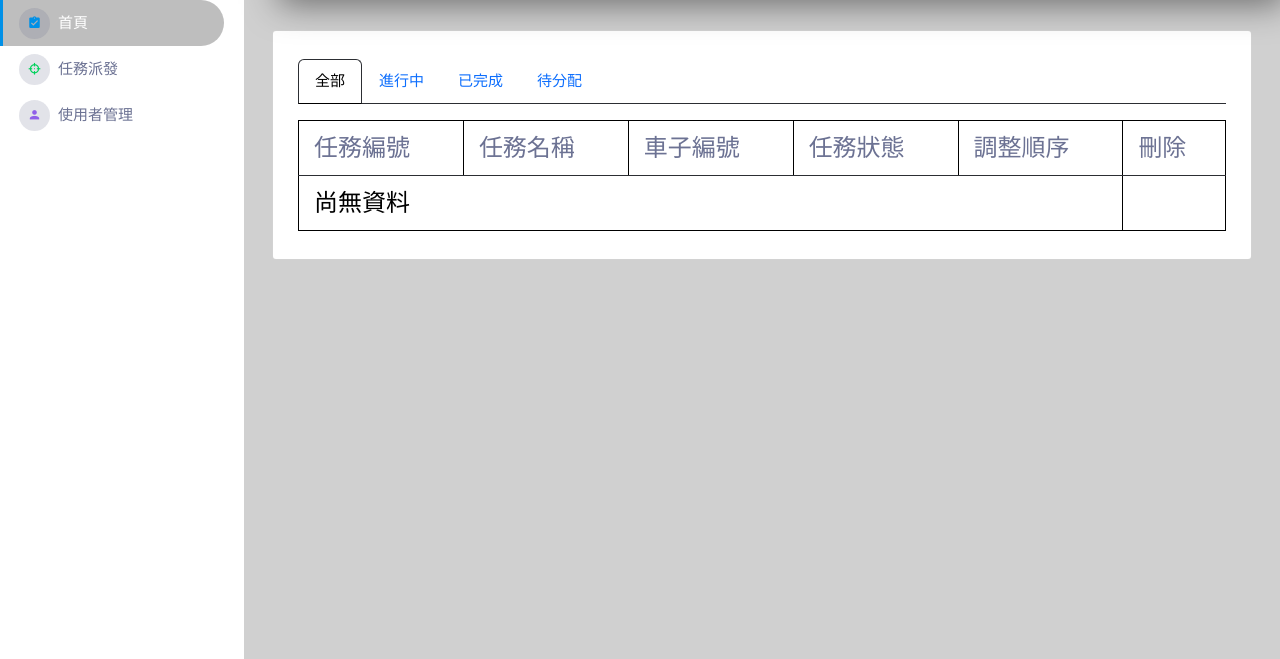
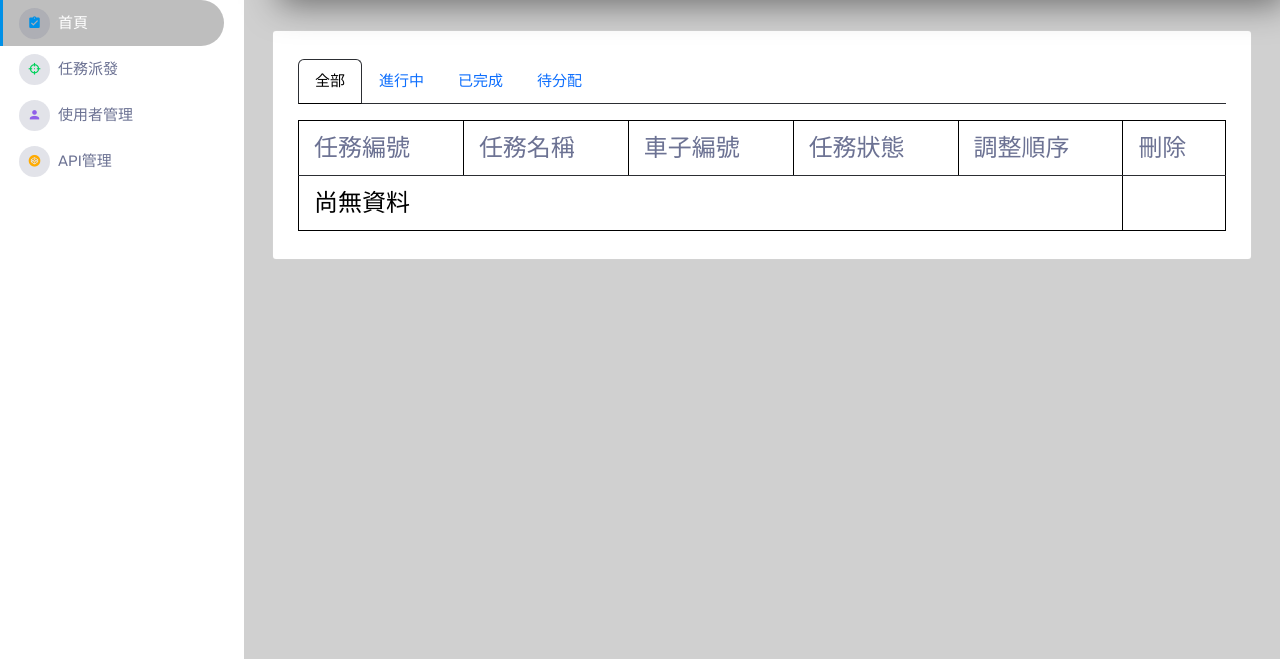
Before and after one commit to WinnieLiuu/sample, a Flask app: page /index in a window 1280 px wide. Shown: the part 70-729 px from the top of the page. Run offline with Flask 3, Linux system fonts and the light colour scheme; parts of the project's set-up code (start-up, migrations or seed data) failed here and were passed over; some libraries are stand-ins or nearby versions.

```diff
--- a/fastapi_app/static/swagger-ui.html
+++ b/fastapi_app/static/swagger-ui.html
@@ -137,7 +137,7 @@
 		</a>
 		<nav>
 			<ul>
-				<li><a onclick="window.open('http://' + window.location.hostname + ':8000');">UI</a></li>
+				<li><a onclick="window.open('http://' + window.location.hostname + ':8000'+'/flask/index');">UI</a></li>
 				<li><a href="#">Top</a></li>
 				<li><p id="ac_level"></p></li>
 			</ul>
--- a/flask_app/templates/base.html
+++ b/flask_app/templates/base.html
@@ -99,6 +99,14 @@
                                 <i class="mdi mdi-account"></i>
                             </span>
                             <span class="menu-title">使用者管理</span>
+                        </a>
+                    </li>
+                    <li class="nav-item menu-items">
+                        <a class="nav-link" href="/docs#">
+                            <span class="menu-icon">
+                                <i class="mdi mdi-codepen"></i>
+                            </span>
+                            <span class="menu-title">API管理</span>
                         </a>
                     </li>
                 </ul>
```
Also changed, not shown: flask_app/__init__.py (+10 -5 lines).
